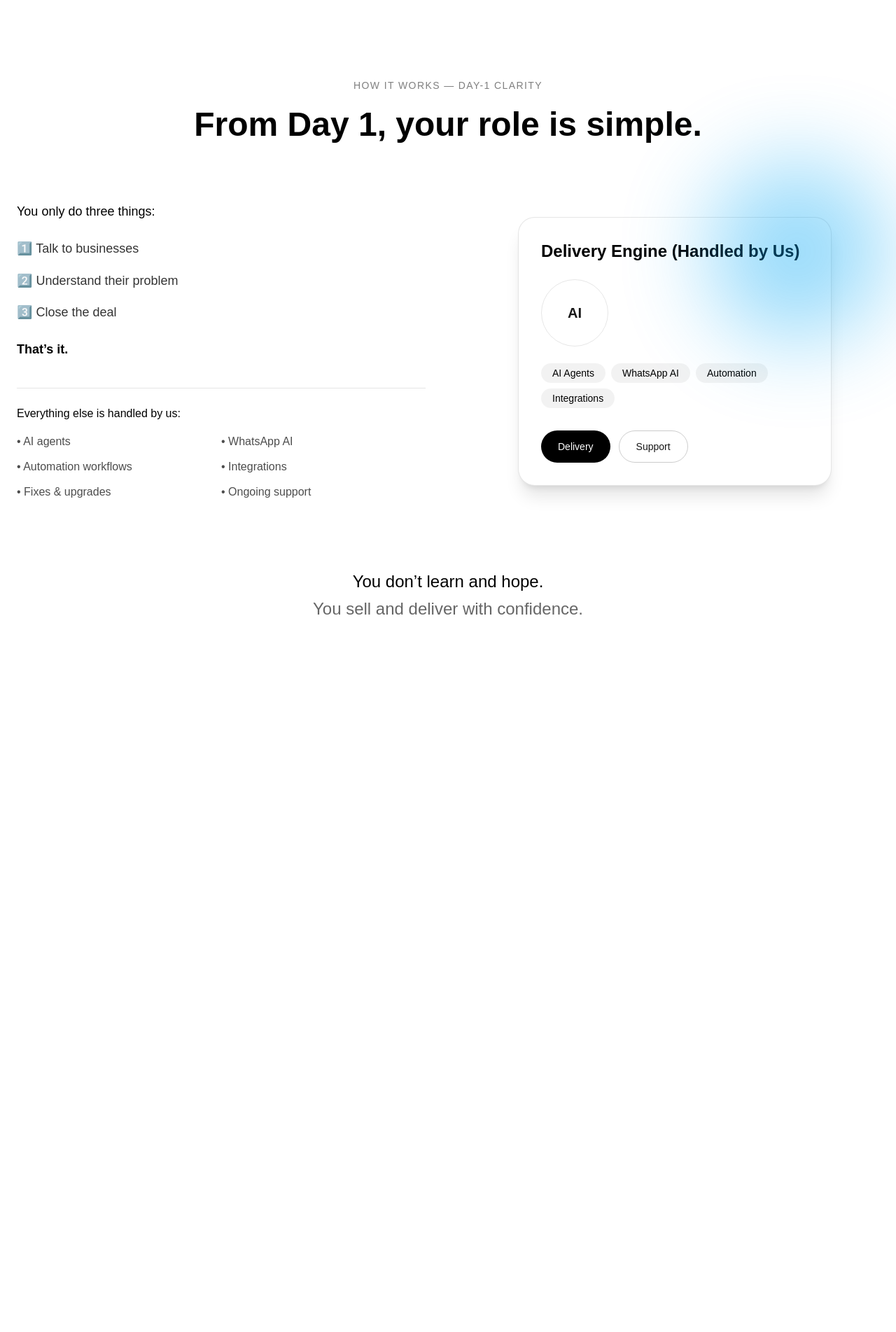
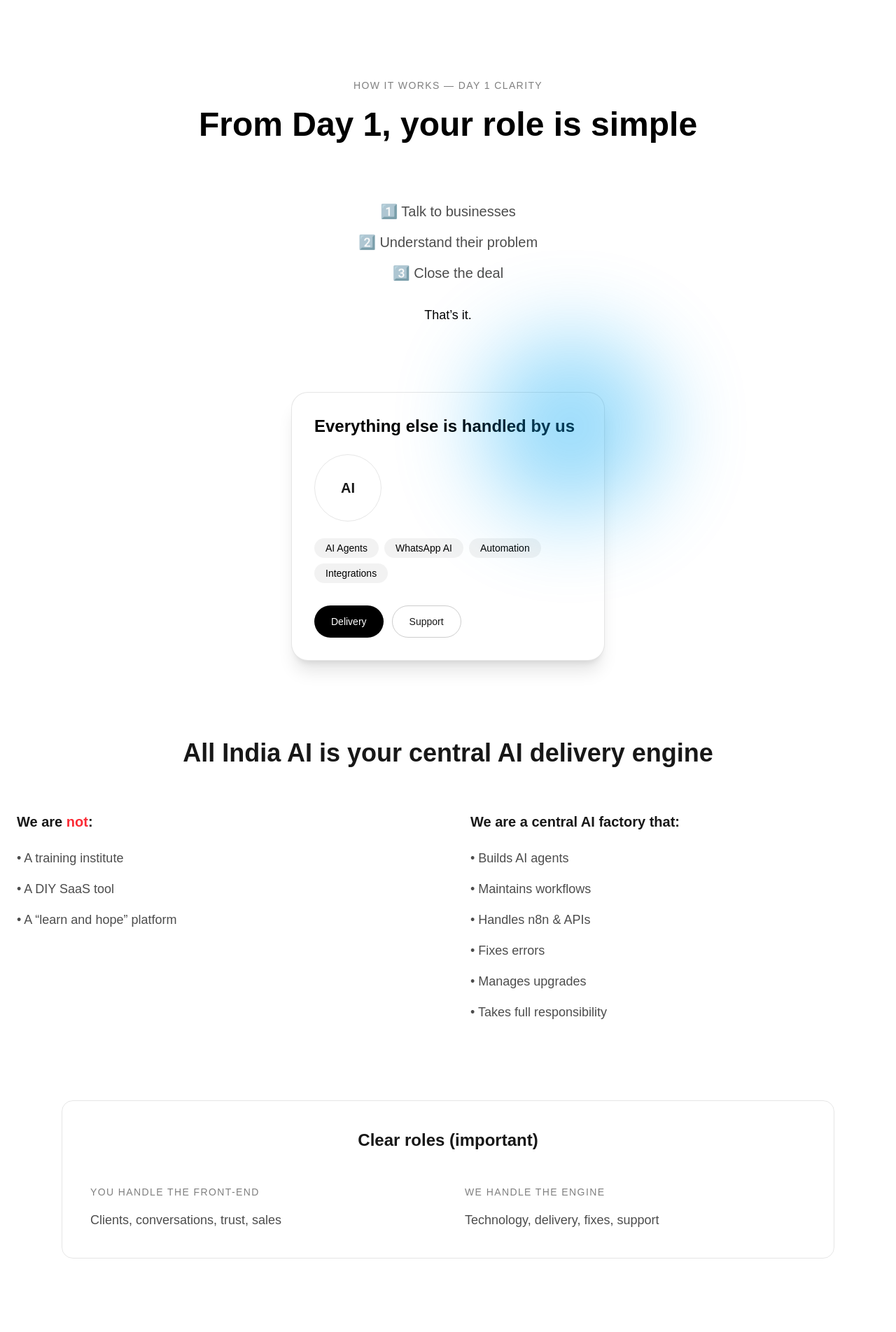
Before and after one commit to Chetanbelfort/iframe-hero, a Next.js app: page /iframe/database in a window 1280 px wide. Shown: the top 1903 px of the page at 70% size. Before the commit the page ends 1001 px from the top, so only its background shows below. Built offline with nearby package versions, Linux system fonts and the light colour scheme.

Commit message:
update landing page sections

```diff
--- a/components/sections/DatabaseSection.tsx
+++ b/components/sections/DatabaseSection.tsx
@@ -4,60 +4,35 @@ import DatabaseWithRestApi from '@/components/ui/database-with-rest-api'
 
 export default function DatabaseSection() {
   return (
-    <section className="bg-white py-28 w-full">
+    <section className="w-full bg-white py-28">
 
-      {/* SECTION HEADER */}
-      <div className="max-w-6xl mx-auto text-center px-6 mb-20">
-        <p className="text-sm uppercase tracking-widest text-black/50 mb-4">
-          How It Works — Day-1 Clarity
+      {/* SECTION TITLE */}
+      <div className="max-w-7xl mx-auto px-6 text-center mb-20">
+        <p className="text-sm tracking-widest text-black/50 mb-4">
+          HOW IT WORKS — DAY 1 CLARITY
         </p>
         <h2 className="text-4xl md:text-5xl font-semibold text-black leading-tight">
-          From Day 1, your role is simple.
+          From Day 1, your role is simple
         </h2>
       </div>
 
-      {/* MAIN CONTENT — FULL WIDTH */}
-      <div className="max-w-7xl mx-auto grid grid-cols-1 lg:grid-cols-2 gap-16 items-center px-6">
-
-        {/* LEFT — ROLE CLARITY */}
-        <div className="space-y-10">
-
-          <div className="space-y-6 text-lg text-black/80 leading-relaxed">
-            <p className="font-medium text-black">
-              You only do three things:
-            </p>
-
-            <ul className="space-y-4">
+      {/* DAY 1 STEPS */}
+      <div className="max-w-5xl mx-auto px-6 text-center mb-24">
+        <ol className="space-y-4 text-xl text-black/70">
           <li>1️⃣ Talk to businesses</li>
           <li>2️⃣ Understand their problem</li>
           <li>3️⃣ Close the deal</li>
-            </ul>
+        </ol>
 
-            <p className="font-semibold text-black">
+        <p className="mt-8 text-lg text-black font-medium">
           That’s it.
         </p>
       </div>
 
-          <div className="pt-6 border-t border-black/10 space-y-4 text-black/70">
-            <p className="font-medium text-black">
-              Everything else is handled by us:
-            </p>
-
-            <ul className="grid grid-cols-1 sm:grid-cols-2 gap-y-3">
-              <li>• AI agents</li>
-              <li>• WhatsApp AI</li>
-              <li>• Automation workflows</li>
-              <li>• Integrations</li>
-              <li>• Fixes & upgrades</li>
-              <li>• Ongoing support</li>
-            </ul>
-          </div>
-        </div>
-
-        {/* RIGHT — DELIVERY SYSTEM */}
-        <div className="flex justify-center">
+      {/* DATABASE VISUAL */}
+      <div className="flex justify-center mb-28 px-6">
         <DatabaseWithRestApi
-            title="Delivery Engine (Handled by Us)"
+          title="Everything else is handled by us"
           circleText="AI"
           lightColor="#00A6F5"
           badgeTexts={{
@@ -72,18 +47,90 @@ export default function DatabaseSection() {
           }}
         />
       </div>
+
+      {/* CENTRAL AI ENGINE */}
+      <div className="max-w-7xl mx-auto px-6 mb-28">
+        <h3 className="text-3xl md:text-4xl font-semibold text-center mb-16">
+          All India AI is your central AI delivery engine
+        </h3>
+
+        <div className="grid grid-cols-1 md:grid-cols-2 gap-16">
+
+          {/* NOT */}
+          <div>
+            <h4 className="text-xl font-semibold mb-6">
+              We are <span className="text-red-500">not</span>:
+            </h4>
+            <ul className="space-y-4 text-lg text-black/70">
+              <li>• A training institute</li>
+              <li>• A DIY SaaS tool</li>
+              <li>• A “learn and hope” platform</li>
+            </ul>
           </div>
 
-      {/* BOTTOM CONFIDENCE CLOSE */}
-      <div className="max-w-4xl mx-auto text-center mt-24 px-6">
-        <p className="text-xl md:text-2xl font-medium text-black leading-relaxed">
+          {/* ARE */}
+          <div>
+            <h4 className="text-xl font-semibold mb-6">
+              We are a central AI factory that:
+            </h4>
+            <ul className="space-y-4 text-lg text-black/70">
+              <li>• Builds AI agents</li>
+              <li>• Maintains workflows</li>
+              <li>• Handles n8n & APIs</li>
+              <li>• Fixes errors</li>
+              <li>• Manages upgrades</li>
+              <li>• Takes full responsibility</li>
+            </ul>
+          </div>
+
+        </div>
+      </div>
+
+      {/* CLEAR ROLES */}
+      <div className="max-w-6xl mx-auto px-6 mb-24">
+        <div className="border border-black/10 rounded-2xl p-10">
+
+          <h4 className="text-2xl font-semibold text-center mb-12">
+            Clear roles (important)
+          </h4>
+
+          <div className="grid grid-cols-1 md:grid-cols-2 gap-12">
+
+            <div>
+              <p className="uppercase text-sm tracking-widest text-black/50 mb-4">
+                You handle the front-end
+              </p>
+              <p className="text-lg text-black/70">
+                Clients, conversations, trust, sales
+              </p>
+            </div>
+
+            <div>
+              <p className="uppercase text-sm tracking-widest text-black/50 mb-4">
+                We handle the engine
+              </p>
+              <p className="text-lg text-black/70">
+                Technology, delivery, fixes, support
+              </p>
+            </div>
+
+          </div>
+        </div>
+      </div>
+
+      {/* FINAL CONFIDENCE */}
+      <div className="max-w-4xl mx-auto px-6 text-center">
+        <p className="text-2xl font-medium text-black leading-relaxed">
           You don’t learn and hope.
           <br />
-          <span className="text-black/60">
-            You sell and deliver with confidence.
-          </span>
+          <span className="text-black/70">You sell and deliver with confidence.</span>
+        </p>
+
+        <p className="mt-6 text-lg text-black/60">
+          Clients get results. You keep credibility. We keep control.
         </p>
       </div>
+
     </section>
   )
 }
```
Lines whose indentation alone changed are shown as unchanged.
